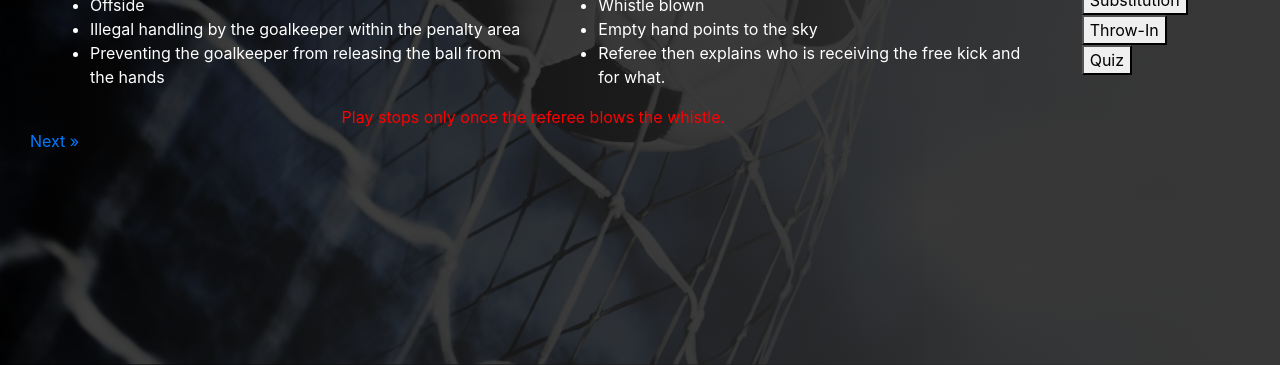
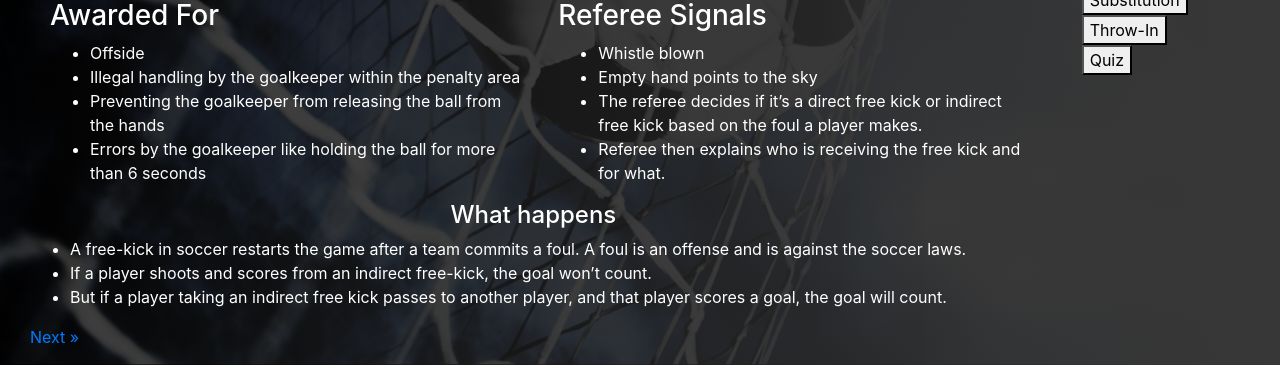
Before and after one commit to zackhuiiiii/Soccer-Referee-Tutorial, a Flask app: template templates/learnIndirectFreeKicks.html in a window 1280 px wide. Shown: the part 435-800 px from the top of the page. Run offline with Flask 2, Linux system fonts and the light colour scheme; the template is opened without the code that fills it, so the values that code supplies are empty; some libraries are stand-ins or nearby versions.

Commit message:
Modified Tutorial content

```diff
--- a/static/learn.css
+++ b/static/learn.css
@@ -16,7 +16,6 @@ img{
     padding-left:20px;
 }
 .learnNote{
-    color:red;
     text-align: center;
 }
 
--- a/templates/learnIndirectFreeKicks.html
+++ b/templates/learnIndirectFreeKicks.html
@@ -8,6 +8,11 @@
 
 <div class="container" id="learnFreeKick">
     <h1 class='heading'>Indirect Free Kicks</h1>
+    <div>
+        A ‘free kick’ is exactly how it sounds. A player gets to kick the ball without any players opposing them.
+        An indirect kick means that another player must touch the ball before a goal can be scored.
+
+    </div>
     <div class="row learn">
         <div class="col-md-12">
             <img src="../static/indirectfreekick.gif" class="center">
@@ -22,21 +27,23 @@
 
     <div class="row learnContent">
         <div class="col-md-6">
-            <h3>Scenarios</h3>
+            <h3>Awarded For</h3>
             <ul>
                 <li>Offside </li>
                 <li>Illegal handling by the goalkeeper within the penalty area</li>
                 <li>Preventing the goalkeeper from releasing the ball from the hands</li>
+                <li>Errors by the goalkeeper like holding the ball for more than 6 seconds</li>
             </ul>
 
         </div>
 
         <div class="col-md-6">
-            <h3>Hand Signals</h3>
+            <h3>Referee Signals</h3>
                 <ul>
                     <li>Whistle blown</li>
                     <li>Empty hand points to the sky </li>
-                    <li>Referee then explains who is receiving the free kick and for what. </li>
+                    <li>The referee decides if it’s a direct free kick or indirect free kick based on the foul a player makes. </li>
+                    <li>Referee then explains who is receiving the free kick and for what.</li>
             </ul>
         </div>
 
@@ -45,9 +52,14 @@
         </div> -->
     </div>
 
-    <div class="row learnNote">
+    <div class="row">
         <div class="col-md-12">
-            Play stops only once the referee blows the whistle.
+            <h4><center>What happens</center></h4>
+            <ul>
+                <li> A free-kick in soccer restarts the game after a team commits a foul. A foul is an offense and is against the soccer laws.</li>
+                <li>If a player shoots and scores from an indirect free-kick, the goal won’t count. </li>
+                <li>But if a player taking an indirect free kick passes to another player, and that player scores a goal, the goal will count.</li>
+            </ul>
         </div>
         <!-- <div class="col-md-6">
             Common causes: a goalkeeper commits a specific offense in his or her own penalty area.
```
Also changed, not shown: templates/learnFreeKicks.html (+18 -7 lines).
